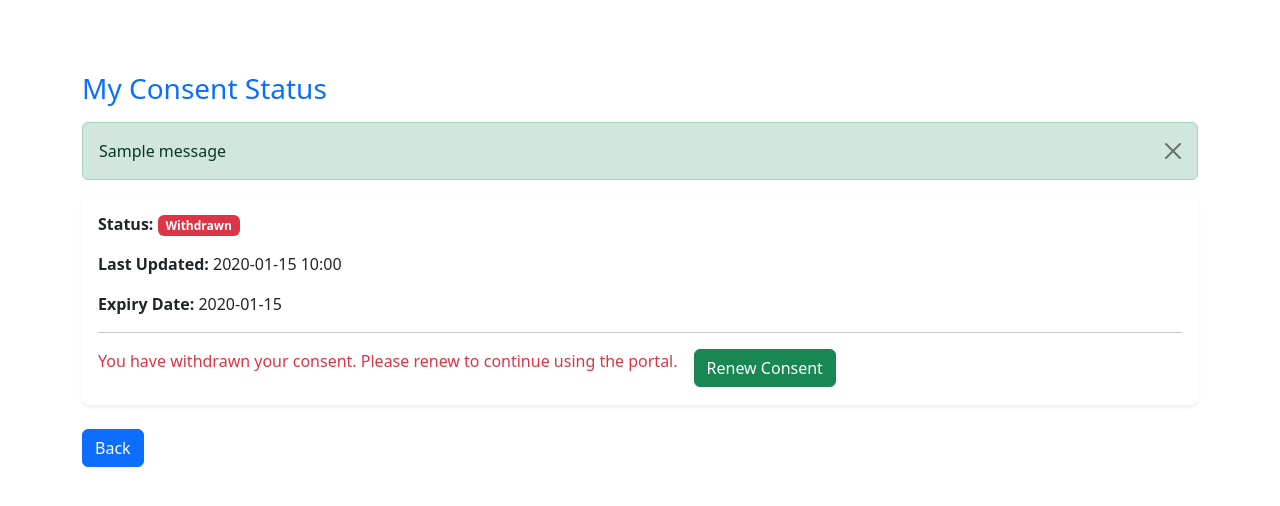
After one commit to Akash581999/DPCMS, a Flask app: page /consent/status in a window 1280 px wide. The commit adds this page. Shown: the top 506 px of the page. Run offline with Flask 3, Linux system fonts and the light colour scheme; a user stored in the database is signed in; tables that the repository leaves empty hold one stand-in row (values such as "Sample post"); one stand-in notice (Sample message) is shown.

Commit message:
consent status added for users

```diff
--- a/app.py
+++ b/app.py
@@ -846,17 +846,36 @@ def api_show_all_users(current_user):
 @app.route('/showallconsents')
 @login_required
 def showallconsents():
+    # ✅ Only admins can access
     if not any(ur.role.role_name == 'admin' for ur in current_user.roles):
         abort(403)
-    consents = Consent.query.order_by(Consent.timestamp.desc()).all()
+
+    # ✅ Exclude consents belonging to admin users
+    consents = (
+        Consent.query
+        .join(Users, Consent.user_id == Users.id)
+        .filter(~Users.roles.any(UserRole.role.has(Role.role_name == 'admin')))
+        .order_by(Consent.timestamp.desc())
+        .all()
+    )
     return render_template('showallconsents.html', consents=consents)
 
 @app.route('/api/showallconsents')
 @token_required
 def api_showallconsents(current_user):
+    # ✅ Only admins can access
     if not any(ur.role.role_name == 'admin' for ur in current_user.roles):
         return jsonify({'message': 'Admins only.'}), 403
-    consents = Consent.query.order_by(Consent.timestamp.desc()).all()
+
+    # ✅ Exclude consents belonging to admin users
+    consents = (
+        Consent.query
+        .join(Users, Consent.user_id == Users.id)
+        .filter(~Users.roles.any(UserRole.role.has(Role.role_name == 'admin')))
+        .order_by(Consent.timestamp.desc())
+        .all()
+    )
+
     return jsonify({
         'status': 'success',
         'consents': [
@@ -1185,6 +1204,21 @@ def delete_mailtemplate(id):
 # ----------------------------------------------------------------
 from sendmail import send_notification
 
+@app.before_request
+def check_user_consent():
+    if current_user.is_authenticated:
+        consent = Consent.query.filter_by(user_id=current_user.id).first()
+        # If consent is withdrawn, redirect to consent form
+        if consent and consent.status == 'withdrawn':
+            if request.endpoint not in ('renew_consent', 'consent_status', 'logout', 'static'):
+                return redirect(url_for('consent_status'))
+
+@app.route('/consent/status')
+@login_required
+def consent_status():
+    consent = Consent.query.filter_by(user_id=current_user.id).first()
+    return render_template('consent_status.html', user=current_user, consent=consent)
+
 @app.route('/consent/withdraw', methods=['POST'])
 @login_required
 def withdraw_consent():
--- /dev/null
+++ b/templates/consent_status.html
@@ -0,0 +1,83 @@
+<!DOCTYPE html>
+<html lang="en">
+
+<head>
+    <meta charset="UTF-8">
+    <meta name="viewport" content="width=device-width, initial-scale=1.0">
+    <link href="https://cdn.jsdelivr.net/npm/bootstrap@5.3.7/dist/css/bootstrap.min.css" rel="stylesheet"
+        integrity="sha384-LN+7fdVzj6u52u30Kp6M/trliBMCMKTyK833zpbD+pXdCLuTusPj697FH4R/5mcr" crossorigin="anonymous">
+    <script src="https://cdn.jsdelivr.net/npm/bootstrap@5.3.7/dist/js/bootstrap.bundle.min.js"
+        integrity="sha384-ndDqU0Gzau9qJ1lfW4pNLlhNTkCfHzAVBReH9diLvGRem5+R9g2FzA8ZGN954O5Q"
+        crossorigin="anonymous"></script>
+    <title>Consent Status</title>
+</head>
+
+<body>
+    <div class="container mt-5 pt-4">
+        <h3 class="text-primary mb-3">My Consent Status</h3>
+
+        {% with messages = get_flashed_messages(with_categories=true) %}
+        {% if messages %}
+        {% for category, message in messages %}
+        <div class="alert alert-{{ category }} alert-dismissible fade show" role="alert">
+            {{ message }}
+            <button type="button" class="btn-close" data-bs-dismiss="alert"></button>
+        </div>
+        {% endfor %}
+        {% endif %}
+        {% endwith %}
+
+        <div class="card shadow-sm border-0 rounded-3">
+            <div class="card-body">
+                {% if consent %}
+                <p><strong>Status:</strong>
+                    {% if consent.status == 'granted' %}
+                    <span class="badge bg-success">Granted</span>
+                    {% elif consent.status == 'withdrawn' %}
+                    <span class="badge bg-danger">Withdrawn</span>
+                    {% else %}
+                    <span class="badge bg-secondary">{{ consent.status|capitalize }}</span>
+                    {% endif %}
+                </p>
+                <p><strong>Last Updated:</strong>
+                    {{ consent.timestamp.strftime('%Y-%m-%d %H:%M') if consent.timestamp else '-' }}
+                </p>
+                <p><strong>Expiry Date:</strong>
+                    {{ consent.expiry_date.strftime('%Y-%m-%d') if consent.expiry_date else 'N/A' }}
+                </p>
+                <hr>
+
+                <div class="d-flex gap-3">
+                    {% if consent.status == 'granted' %}
+                    <form action="{{ url_for('withdraw_consent') }}" method="POST">
+                        <button type="submit" class="btn btn-outline-danger"
+                            onclick="return confirm('Are you sure you want to withdraw your consent?')">
+                            Withdraw Consent
+                        </button>
+                    </form>
+                    {% elif consent.status == 'withdrawn' %}
+                    <p class="text-danger">You have withdrawn your consent. Please renew to continue using the portal.
+                    </p>
+                    <form method="POST" action="{{ url_for('renew_consent') }}">
+                        <button type="submit" class="btn btn-success">Renew Consent</button>
+                    </form>
+                    {% endif %}
+                </div>
+
+                {% else %}
+                <p class="text-muted">No consent record found. Please provide your consent to continue using our
+                    services.</p>
+                <form action="{{ url_for('renew_consent') }}" method="POST">
+                    <button type="submit" class="btn btn-primary">Grant Consent</button>
+                </form>
+                {% endif %}
+            </div>
+        </div>
+
+        <div class="mt-4">
+            <a href="{{ url_for('dashboard') }}" class="btn btn-primary">Back</a>
+        </div>
+    </div>
+</body>
+
+</html>
--- a/templates/dashboard.html
+++ b/templates/dashboard.html
@@ -77,9 +77,9 @@
             <p>Welcome to your personalized DPCMS dashboard.</p>
 
             <div class="d-flex flex-wrap justify-content-center gap-3 mt-4">
+                <a href="{{ url_for('consent_status') }}" class="btn btn-outline-primary">Manage Consent</a>
                 <a href="{{ url_for('dashboard') }}" class="btn btn-outline-info">Give Feedback</a>
                 <a href="{{ url_for('dashboard') }}" class="btn btn-outline-dark">My Feedbacks</a>
-                <a href="{{ url_for('profile') }}" class="btn btn-outline-secondary">My Profile</a>
             </div>
         </div>
 
```
Also changed, not shown: sendmail.py (+55 -47 lines).
